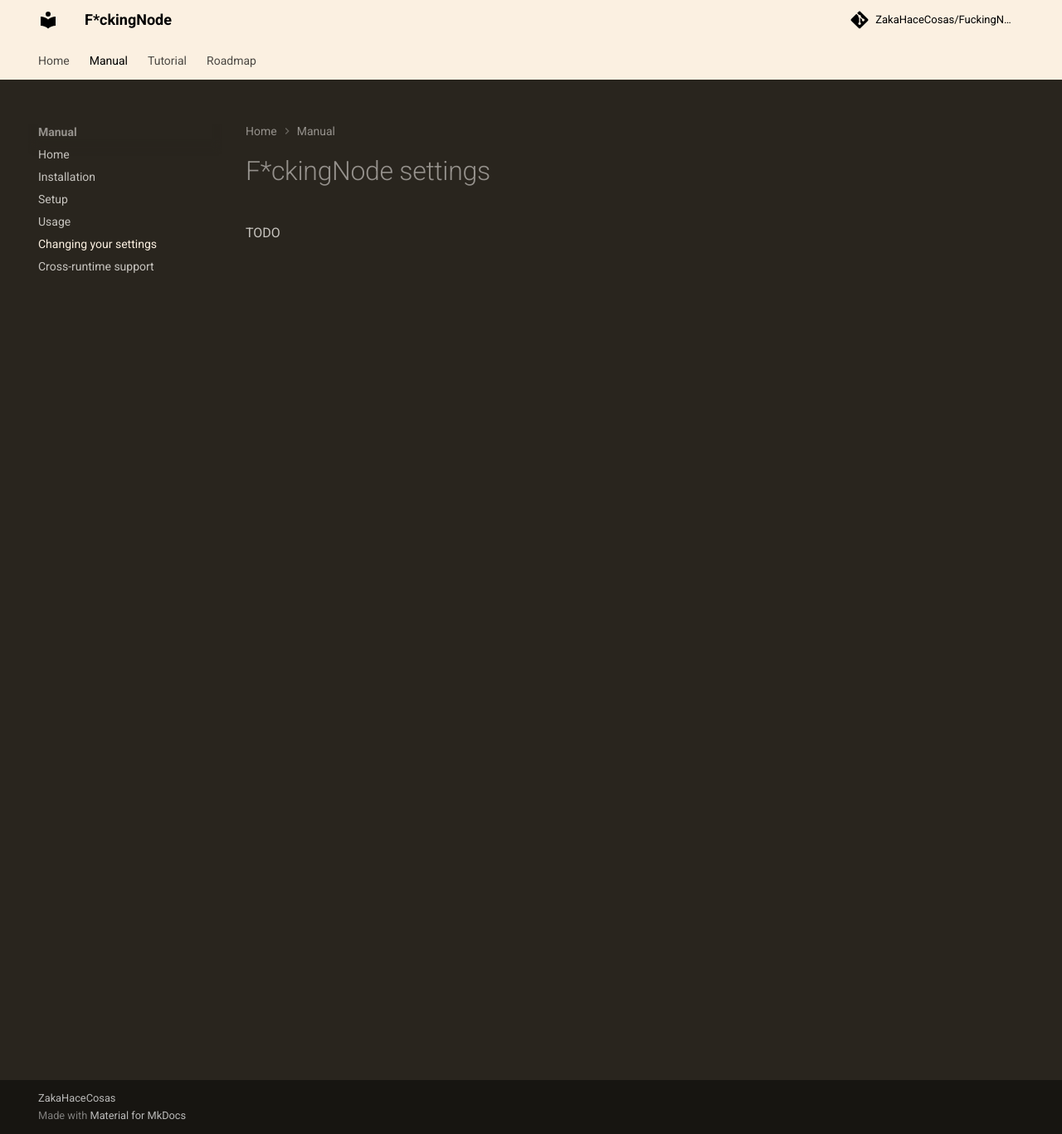
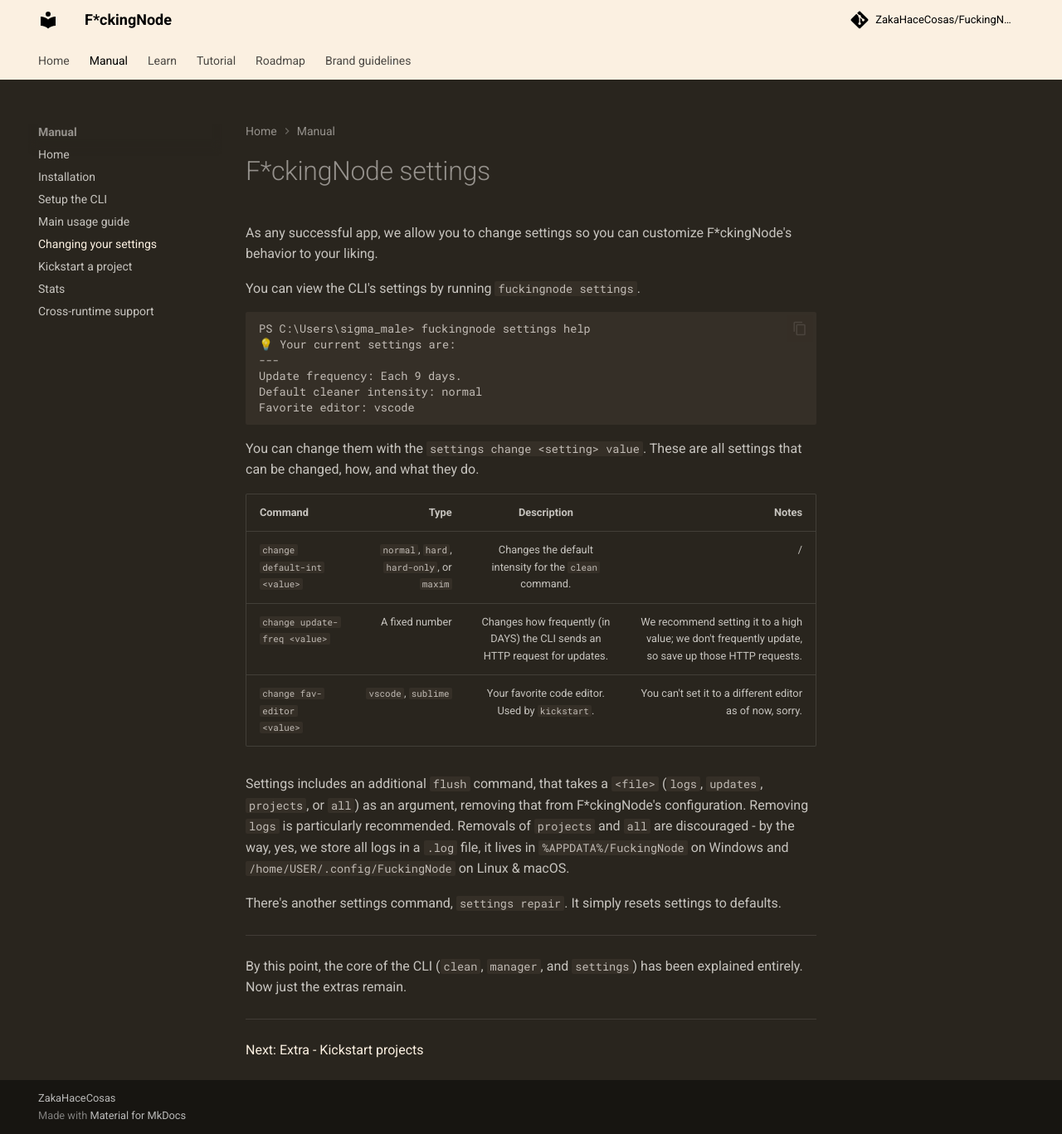
Before and after one commit to ZakaHaceCosas/FuckingNode, an MkDocs documentation site: the page built from website/manual/settings.md, in a window 1280 px wide and 1367 px high. Shown: the whole window at 83% size. Built offline with MkDocs 1.6.1 and Material for MkDocs 9.7.7, drawn with Linux system fonts in a browser that asks for light colours; comment, search, counter and statistics services are not loaded.

Commit message:
update docs

````diff
--- a/mkdocs.yml
+++ b/mkdocs.yml
@@ -15,16 +15,25 @@
     - Manual:
           - Home: "manual/index.md"
           - Installation: "manual/install.md"
-          - Setup: "manual/setup.md"
-          - Usage: "manual/usage.md"
+          - Setup the CLI: "manual/setup.md"
+          - Main usage guide: "manual/usage.md"
           - Changing your settings: "manual/settings.md"
+          - Kickstart a project: "manual/kickstart.md"
+          - Stats: "manual/stats.md"
           - Cross-runtime support: "manual/cross-runtime.md"
+
+    - Learn:
+          - Home: "learn/index.md"
+          - How does cleanup work under the hood: "learn/clean.md"
+          - How does kickstart work under the hood: "learn/kickstart.md"
+          - How does FuckingNode audit work under the hood: "learn/audit.md"
 
     - Tutorial:
           - Basic tutorial: "tutorial/index.md"
           - Pro tutorial: "tutorial/pro.md"
 
     - Roadmap: "about/roadmap.md"
+    - Brand guidelines: "about/branding.md"
 
 theme:
     name: material
--- a/website/manual/settings.md
+++ b/website/manual/settings.md
@@ -1,3 +1,34 @@
-# F\*ckingNode settings
+# F*ckingNode settings
 
-TODO
+As any successful app, we allow you to change settings so you can customize F\*ckingNode's behavior to your liking.
+
+You can view the CLI's settings by running `fuckingnode settings`.
+
+```cmd
+PS C:\Users\sigma_male> fuckingnode settings help
+💡 Your current settings are:
+---
+Update frequency: Each 9 days.
+Default cleaner intensity: normal
+Favorite editor: vscode
+```
+
+You can change them with the `settings change <setting> value`. These are all settings that can be changed, how, and what they do.
+
+| Command | Type | Description | Notes |
+| :--- | ---: | :--: | ---: |
+| `change default-int <value>` | `normal`, `hard`, `hard-only`, or `maxim` | Changes the default intensity for the `clean` command. | / |
+| `change update-freq <value>` | A fixed number | Changes how frequently (in DAYS) the CLI sends an HTTP request for updates. | We recommend setting it to a high value; we don't frequently update, so save up those HTTP requests. |
+| `change fav-editor <value>` | `vscode`, `sublime` | Your favorite code editor. Used by `kickstart`. | You can't set it to a different editor as of now, sorry. |
+
+Settings includes an additional `flush` command, that takes a `<file>` (`logs`, `updates`, `projects`, or `all`) as an argument, removing that from F\*ckingNode's configuration. Removing `logs` is particularly recommended. Removals of `projects` and `all` are discouraged - by the way, yes, we store all logs in a `.log` file, it lives in `%APPDATA%/FuckingNode` on Windows and `/home/USER/.config/FuckingNode` on Linux & macOS.
+
+There's another settings command, `settings repair`. It simply resets settings to defaults.
+
+---
+
+By this point, the core of the CLI (`clean`, `manager`, and `settings`) has been explained entirely. Now just the extras remain.
+
+---
+
+[Next: Extra - Kickstart projects](kickstart.md)
````
Also changed, not shown: website/about/branding.md (added, +21 -0 lines), website/learn/index.md (+1 -1 lines), website/manual/index.md (+3 -0 lines), website/manual/kickstart.md (added, +28 -0 lines), website/manual/setup.md (+1 -1 lines), website/manual/stats.md (added, +40 -0 lines).
